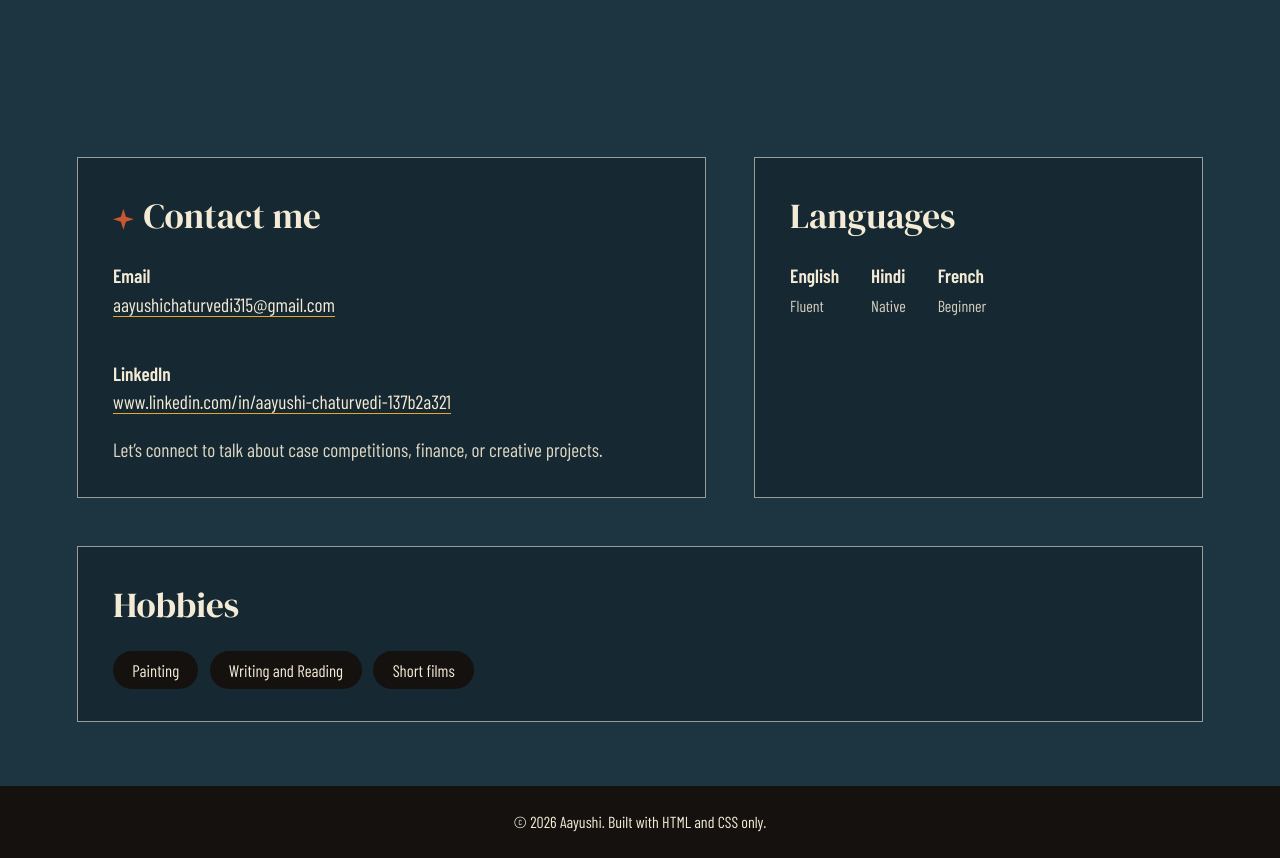
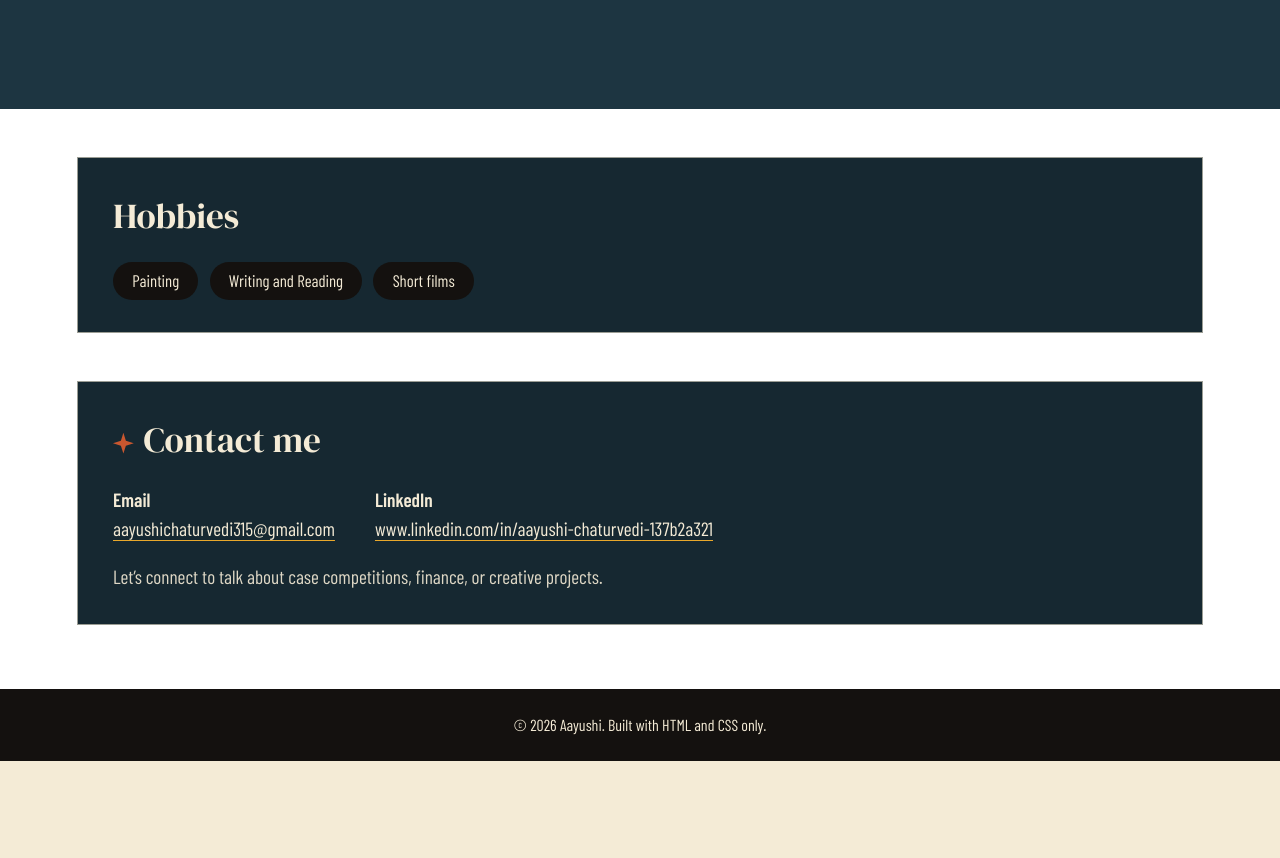
Before and after one commit to aayushichaturvedi315-hue/aayushi-resume, a plain HTML site: page index.html in a window 1280 px wide. Shown: the part 2265-3123 px from the top of the page. After the commit the page ends 3026 px from the top, so only its background shows below. Drawn offline with nearby package versions, Linux system fonts and the light colour scheme.

Commit message:
Update contact section styles and adjust visibility

```diff
--- a/style.css
+++ b/style.css
@@ -429,3 +429,20 @@ footer {
 /* the boxes inside get a slightly darker shade of the same blue */
 .contact-me, .languages, .hobbies { background: rgba(0, 0, 0, 0.25); }
 .art-box { background: rgba(0, 0, 0, 0.3); }
+
+/* Last section: white background, Hobbies above Contact, no Languages */
+#contact {
+  background: #ffffff !important;
+  background-image: none !important;
+  grid-template-columns: 1fr !important;
+}
+
+.languages { display: none !important; }
+
+.hobbies { order: -1; }
+
+/* blocks keep the same dark blue as before (solid, so they stay dark on white) */
+.contact-me, .hobbies {
+  background: #162831 !important;
+  color: #f4ebd6;
+}
```
